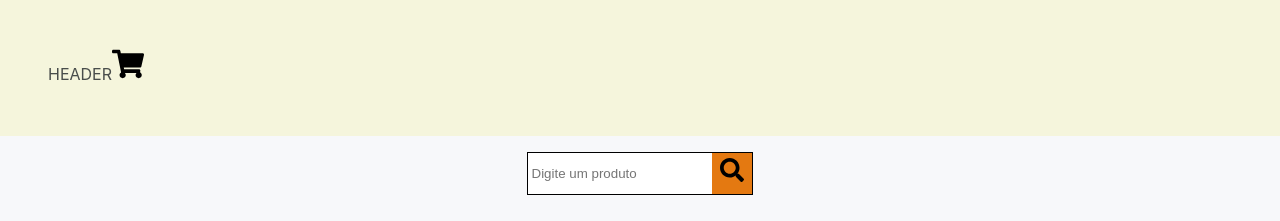
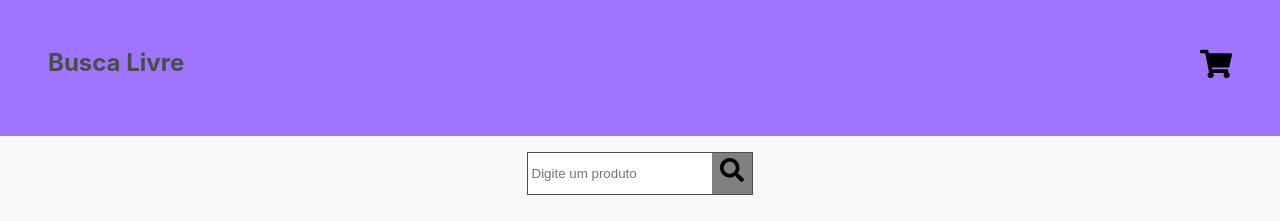
Before and after one commit to o-flores/busca-livre, a React (Create React App) app: page / in a window 1280 px wide. Shown: the top 221 px of the page. Built offline with nearby package versions, Linux system fonts and the light colour scheme; no server answers.

Commit message:
fix: estilizacao header

```diff
--- a/src/components/CartButton.jsx
+++ b/src/components/CartButton.jsx
@@ -6,7 +6,7 @@ import '../styles/cartbutton.css'
 class CartButton extends React.Component {
   render() {
     return (
-      <Link to="/cart" data-testid="shopping-cart-button">
+      <Link to="/cart">
         <span id='cart'><FaShoppingCart /></span>
       </Link>
     );
--- a/src/components/Header.jsx
+++ b/src/components/Header.jsx
@@ -1,12 +1,15 @@
 import React from 'react';
 import '../styles/header.css'
+import { Link } from 'react-router-dom';
 import CartButton from '../components/CartButton'
 
 class Header extends React.Component {
   render() {
     return (
       <header>
-        HEADER
+        <nav>
+          <Link to='/'><b><span>Busca Livre</span></b></Link>
+        </nav>
         <CartButton />
       </header>
     );
--- a/src/styles/addtocart.css
+++ b/src/styles/addtocart.css
@@ -4,7 +4,7 @@
 }
 
 #button-add-to-cart {
-  background-color: #808080;
+  background-color: #8257E5;
   width: 100%;
   margin: auto;
   border: none;
--- a/src/styles/header.css
+++ b/src/styles/header.css
@@ -1,4 +1,12 @@
 header {
-  background-color: beige;
+  background-color: #9F75FF;
   padding: 3rem;
+  display: flex;
+  justify-content: space-between;
 }
+
+header a {
+  color: #494D4B;
+  text-decoration: none;
+  font-size: 1.5rem;
+}
--- a/src/styles/loading.css
+++ b/src/styles/loading.css
@@ -20,6 +20,6 @@
   width: 2rem;
   margin-right: 1rem;
   border-radius: 50%;
-  border-top: 3px solid black;
-  border-bottom: 3px solid #e47911;
+  border-top: 3px solid #6F48C9;
+  border-bottom: 3px solid #494D4B;
 }
--- a/src/styles/searchbar.css
+++ b/src/styles/searchbar.css
@@ -5,7 +5,7 @@
 
 #search-div {
   margin: 1rem 0;
-  border: 1px solid black;
+  border: 1px solid #494D4B;
   width: fit-content;
   display: flex;
 }
@@ -18,7 +18,7 @@ input {
 .search-button {
   padding: 0 0.5rem;
   font-size: 1.5rem;
-  background-color: #e47911;
+  background-color: #808080;
   border: none;
   cursor: pointer;
 }
```
